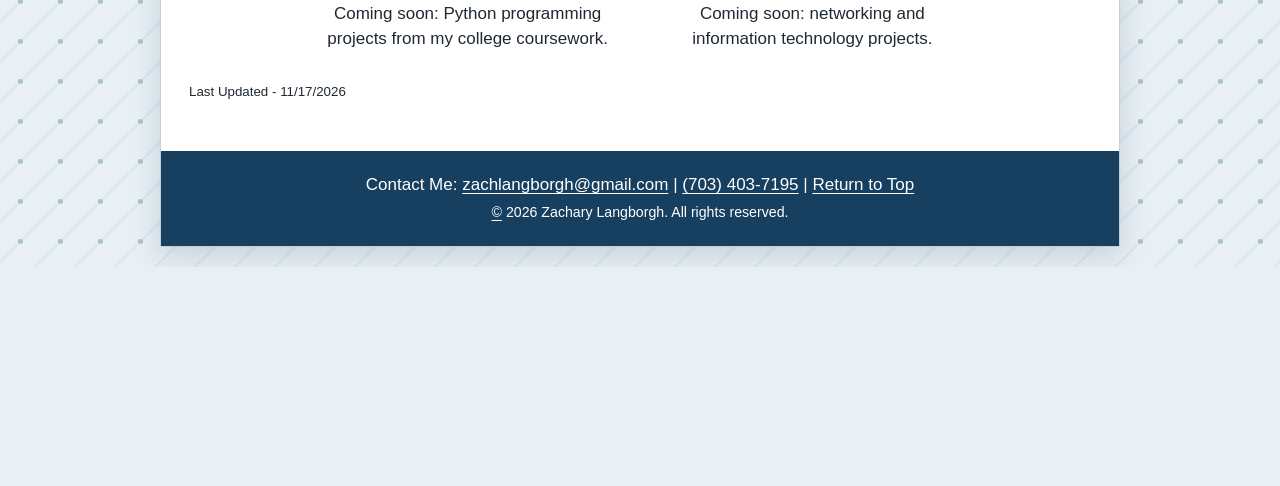
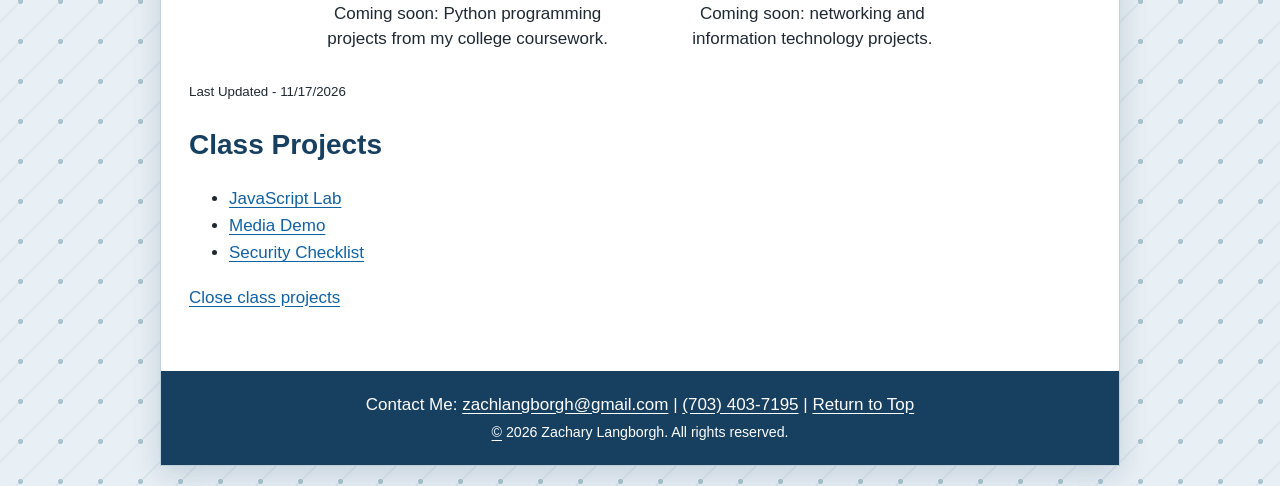
Before and after one commit to zachlangborgh-png/zachary-portfolio, a plain HTML site: page portfolio.htm in a window 1280 px wide. Shown: the part 1419-1905 px from the top of the page. Before the commit the page ends 1686 px from the top, so only its background shows below. Drawn offline with Linux system fonts and the light colour scheme.

Commit message:
Update portfolio.htm

```diff
--- a/portfolio.htm
+++ b/portfolio.htm
@@ -87,6 +87,15 @@
     </div><!-- close figureContainer -->
 
 <p><small><script src="scripts/last-update.js"></script></small></p>
+    <section id="class-projects" class="hidden-projects">
+  <h2>Class Projects</h2>
+  <ul>
+    <li><a href="js.htm">JavaScript Lab</a></li>
+    <li><a href="media.htm">Media Demo</a></li>
+    <li><a href="security-checklist.htm">Security Checklist</a></li>
+  </ul>
+  <a href="#top">Close class projects</a>
+</section>
 </main>
 
 <footer>
```
